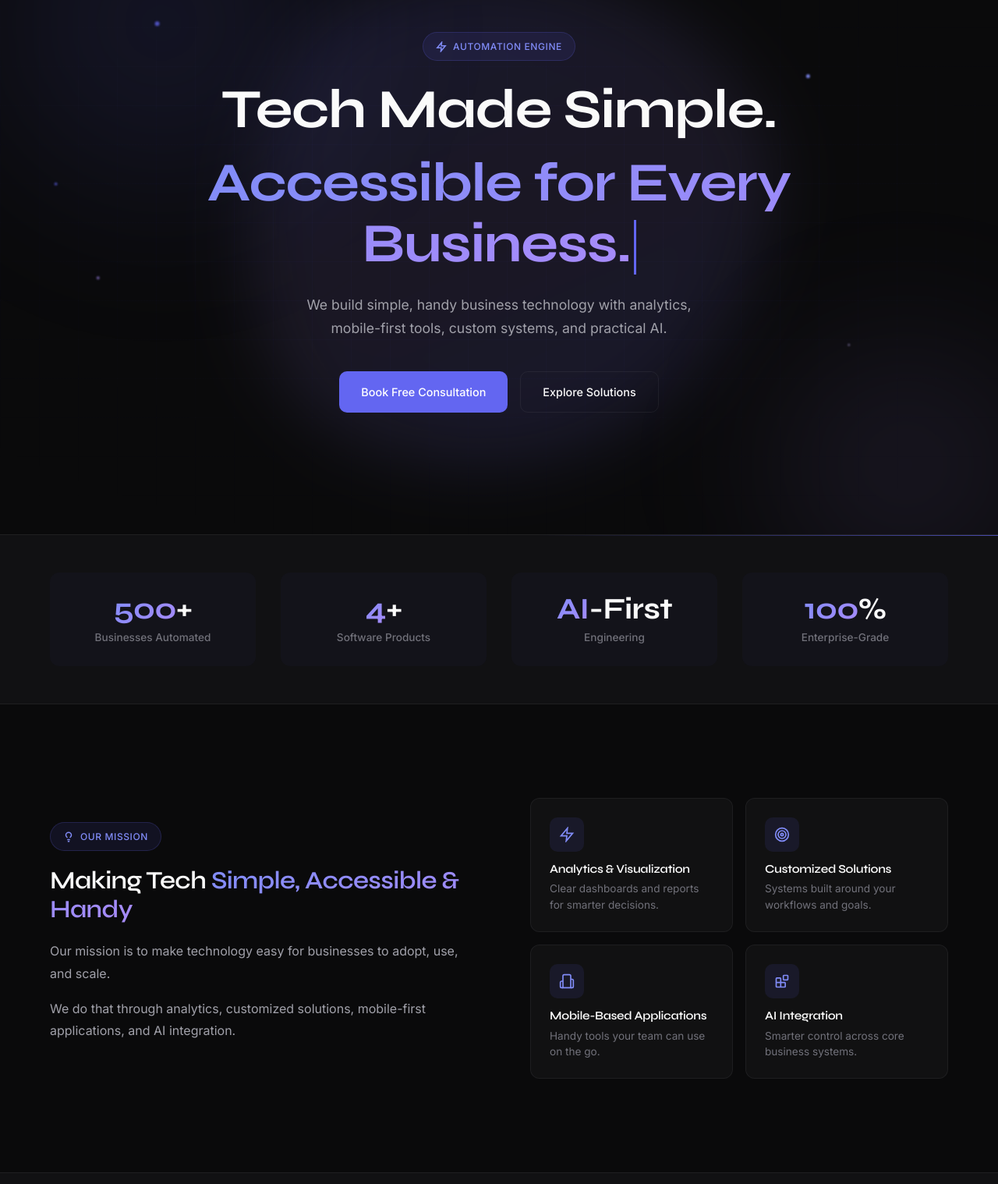
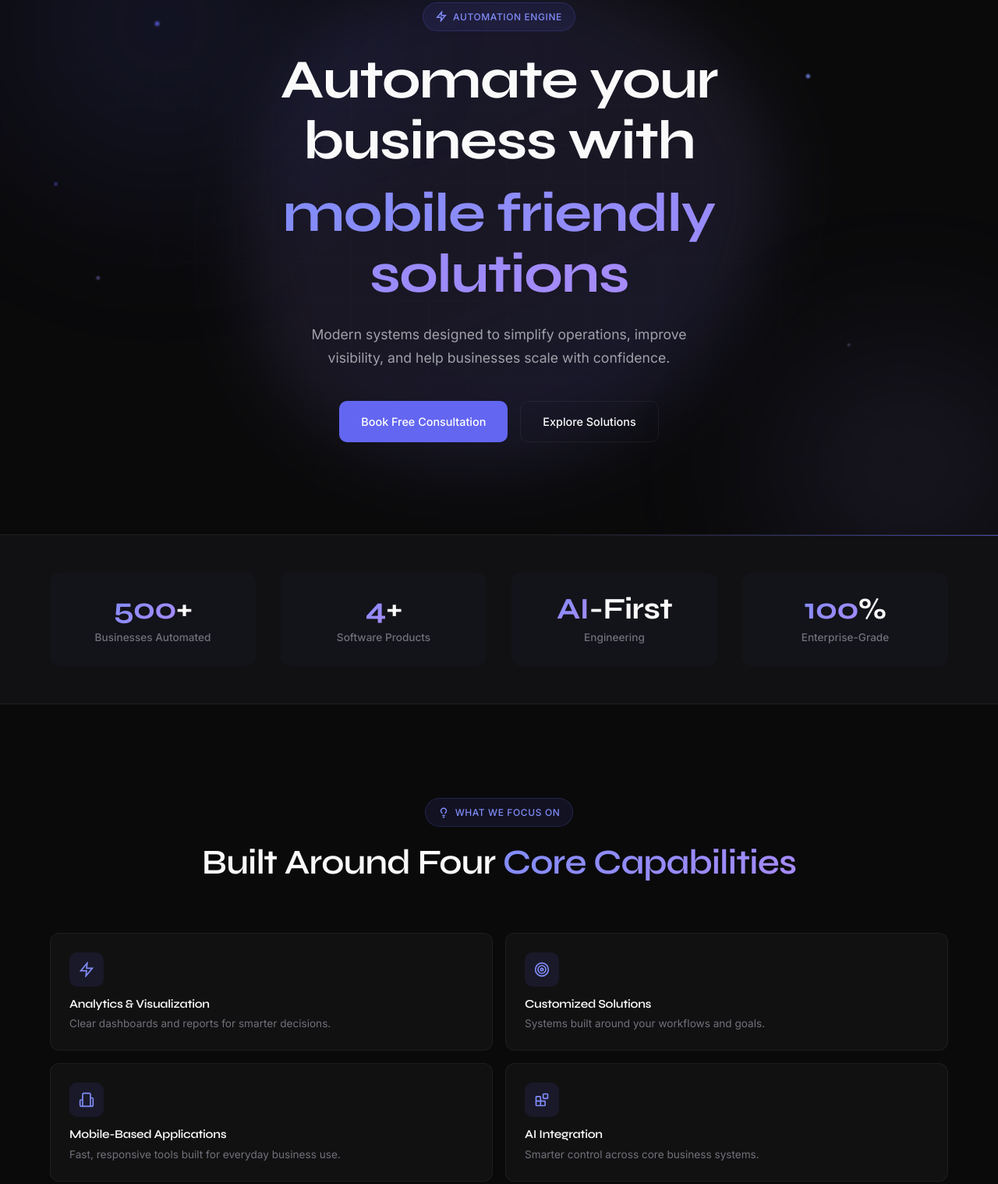
Before and after one commit to Adityahulk/akautomations, a website built with Vite: page index.html in a window 1280 px wide. Shown: the part 115-1633 px from the top of the page at 78% size. Built offline with nearby package versions, Linux system fonts and the light colour scheme.

Commit message:
UX improvements

```diff
--- a/src/blog.js
+++ b/src/blog.js
@@ -56,7 +56,6 @@ document.querySelector('#app').innerHTML = `
         <div class="footer-about">
           <div class="footer-brand"><div class="logo-icon"><img src="/kalman-mark.svg" alt="Kalman Labs logo" /></div>Kalman Labs</div>
           <p>Automating the boring stuff so you can focus on growth.</p>
-          <div class="footer-socials"><a href="#">𝕏</a><a href="#">in</a><a href="#">⌘</a></div>
         </div>
         <div class="footer-col"><h4>Solutions</h4><ul><li><a href="/#solutions">Inventory</a></li><li><a href="/#solutions">Sales & Leads</a></li><li><a href="/#solutions">Financial Management</a></li><li><a href="/#solutions">Reporting</a></li></ul></div>
         <div class="footer-col"><h4>Company</h4><ul><li><a href="/#about">About</a></li><li><a href="/blog.html">Blog</a></li><li><a href="/#contact">Contact</a></li><li><a href="#">Careers</a></li></ul></div>
--- a/src/main.js
+++ b/src/main.js
@@ -39,10 +39,10 @@ document.querySelector('#app').innerHTML = `
         Automation Engine
       </div>
       <h1>
-        <span class="text-reveal"><span class="text-reveal-inner">Tech Made Simple.</span></span><br/>
-        <span class="text-gradient" id="typewriter-text"></span><span class="typewriter-cursor"></span>
+        <span class="text-reveal"><span class="text-reveal-inner">Automate your business with</span></span><br/>
+        <span class="text-gradient">mobile friendly solutions</span>
       </h1>
-      <p>We build simple, handy business technology with analytics, mobile-first tools, custom systems, and practical AI.</p>
+      <p>Modern systems designed to simplify operations, improve visibility, and help businesses scale with confidence.</p>
       <div class="hero-actions">
         <a href="#" class="btn btn-primary btn-magnetic btn-book" onclick="event.preventDefault()" data-testid="hero-cta">Book Free Consultation</a>
         <a href="#solutions" class="btn btn-secondary btn-magnetic" data-testid="hero-solutions">Explore Solutions</a>
@@ -77,16 +77,14 @@ document.querySelector('#app').innerHTML = `
   <!-- ABOUT -->
   <section class="section about-section" id="about" data-testid="about-section">
     <div class="container">
+      <div class="section-header reveal">
+        <div class="badge">
+          <svg width="14" height="14" viewBox="0 0 24 24" fill="none" stroke="currentColor" stroke-width="2.5"><path d="M15 14c.2-1 .7-1.7 1.5-2.5 1-.9 1.5-2.2 1.5-3.5A6 6 0 0 0 6 8c0 1 .2 2.2 1.5 3.5.7.7 1.3 1.5 1.5 2.5"/><path d="M9 18h6"/><path d="M10 22h4"/></svg>
+          What We Focus On
+        </div>
+        <h2>Built Around Four <span class="text-gradient">Core Capabilities</span></h2>
+      </div>
       <div class="about-grid">
-        <div class="about-text reveal">
-          <div class="badge" style="margin-bottom: 20px;">
-            <svg width="14" height="14" viewBox="0 0 24 24" fill="none" stroke="currentColor" stroke-width="2.5"><path d="M15 14c.2-1 .7-1.7 1.5-2.5 1-.9 1.5-2.2 1.5-3.5A6 6 0 0 0 6 8c0 1 .2 2.2 1.5 3.5.7.7 1.3 1.5 1.5 2.5"/><path d="M9 18h6"/><path d="M10 22h4"/></svg>
-            Our Mission
-          </div>
-          <h2>Making Tech <span class="text-gradient">Simple, Accessible & Handy</span></h2>
-          <p>Our mission is to make technology easy for businesses to adopt, use, and scale.</p>
-          <p>We do that through analytics, customized solutions, mobile-first applications, and AI integration.</p>
-        </div>
         <div class="about-pillars reveal reveal-delay-1">
           <div class="pillar-card">
             <div class="pillar-icon"><svg width="20" height="20" viewBox="0 0 24 24" fill="none" stroke="currentColor" stroke-width="2"><path d="M13 2 3 14h9l-1 8 10-12h-9l1-8z"/></svg></div>
@@ -101,7 +99,7 @@ document.querySelector('#app').innerHTML = `
           <div class="pillar-card">
             <div class="pillar-icon"><svg width="20" height="20" viewBox="0 0 24 24" fill="none" stroke="currentColor" stroke-width="2"><path d="M6 22V4a2 2 0 0 1 2-2h8a2 2 0 0 1 2 2v18Z"/><path d="M6 12H4a2 2 0 0 0-2 2v6a2 2 0 0 0 2 2h2"/><path d="M18 9h2a2 2 0 0 1 2 2v9a2 2 0 0 1-2 2h-2"/></svg></div>
             <h4>Mobile-Based Applications</h4>
-            <p>Handy tools your team can use on the go.</p>
+            <p>Fast, responsive tools built for everyday business use.</p>
           </div>
           <div class="pillar-card">
             <div class="pillar-icon"><svg width="20" height="20" viewBox="0 0 24 24" fill="none" stroke="currentColor" stroke-width="2"><rect width="7" height="7" x="14" y="3" rx="1"/><path d="M10 21V8a1 1 0 0 0-1-1H4a1 1 0 0 0-1 1v12a1 1 0 0 0 1 1h12a1 1 0 0 0 1-1v-5a1 1 0 0 0-1-1H3"/></svg></div>
@@ -304,11 +302,6 @@ document.querySelector('#app').innerHTML = `
             Kalman Labs
           </div>
           <p>Automating the boring stuff so you can focus on growth.</p>
-          <div class="footer-socials">
-            <a href="#" aria-label="Twitter">𝕏</a>
-            <a href="#" aria-label="LinkedIn">in</a>
-            <a href="#" aria-label="GitHub">⌘</a>
-          </div>
         </div>
         <div class="footer-col">
           <h4>Solutions</h4>
@@ -408,41 +401,6 @@ function animateCounter(el) {
   requestAnimationFrame(update);
 }
 
-// Typewriter effect
-const typewriterPhrases = ['Accessible for Every Business.', 'Data-Backed Decisions.', 'Mobile Tools Teams Use.', 'AI Control Made Practical.'];
-let phraseIndex = 0;
-let charIndex = 0;
-let isDeleting = false;
-const typewriterEl = document.getElementById('typewriter-text');
-
-function typewriter() {
-  const currentPhrase = typewriterPhrases[phraseIndex];
-
-  if (isDeleting) {
-    typewriterEl.textContent = currentPhrase.substring(0, charIndex - 1);
-    charIndex--;
-  } else {
-    typewriterEl.textContent = currentPhrase.substring(0, charIndex + 1);
-    charIndex++;
-  }
-
-  let delay = isDeleting ? 50 : 100;
-
-  if (!isDeleting && charIndex === currentPhrase.length) {
-    delay = 2000;
-    isDeleting = true;
-  } else if (isDeleting && charIndex === 0) {
-    isDeleting = false;
-    phraseIndex = (phraseIndex + 1) % typewriterPhrases.length;
-    delay = 500;
-  }
-
-  setTimeout(typewriter, delay);
-}
-
-// Start typewriter after initial reveal
-setTimeout(typewriter, 1200);
-
 // Cursor glow effect
 const cursorGlow = document.createElement('div');
 cursorGlow.className = 'cursor-glow';
--- a/src/post.js
+++ b/src/post.js
@@ -54,7 +54,6 @@ document.querySelector('#app').innerHTML = `
         <div class="footer-about">
           <div class="footer-brand"><div class="logo-icon"><img src="/kalman-mark.svg" alt="Kalman Labs logo" /></div>Kalman Labs</div>
           <p>Automating the boring stuff.</p>
-          <div class="footer-socials"><a href="#">𝕏</a><a href="#">in</a><a href="#">⌘</a></div>
         </div>
         <div class="footer-col"><h4>Solutions</h4><ul><li><a href="/#solutions">Inventory</a></li><li><a href="/#solutions">Sales & Leads</a></li><li><a href="/#solutions">Financial Management</a></li><li><a href="/#solutions">Reporting</a></li></ul></div>
         <div class="footer-col"><h4>Company</h4><ul><li><a href="/#about">About</a></li><li><a href="/blog.html">Blog</a></li><li><a href="/#contact">Contact</a></li><li><a href="#">Careers</a></li></ul></div>
--- a/src/style.css
+++ b/src/style.css
@@ -606,8 +606,8 @@ img { max-width: 100%; display: block; }
 .about-section { background: var(--bg-primary); }
 .about-grid {
   display: grid;
-  grid-template-columns: 1fr 1fr;
-  gap: 80px;
+  grid-template-columns: 1fr;
+  gap: 0;
   align-items: center;
 }
 .about-text h2 {
```
